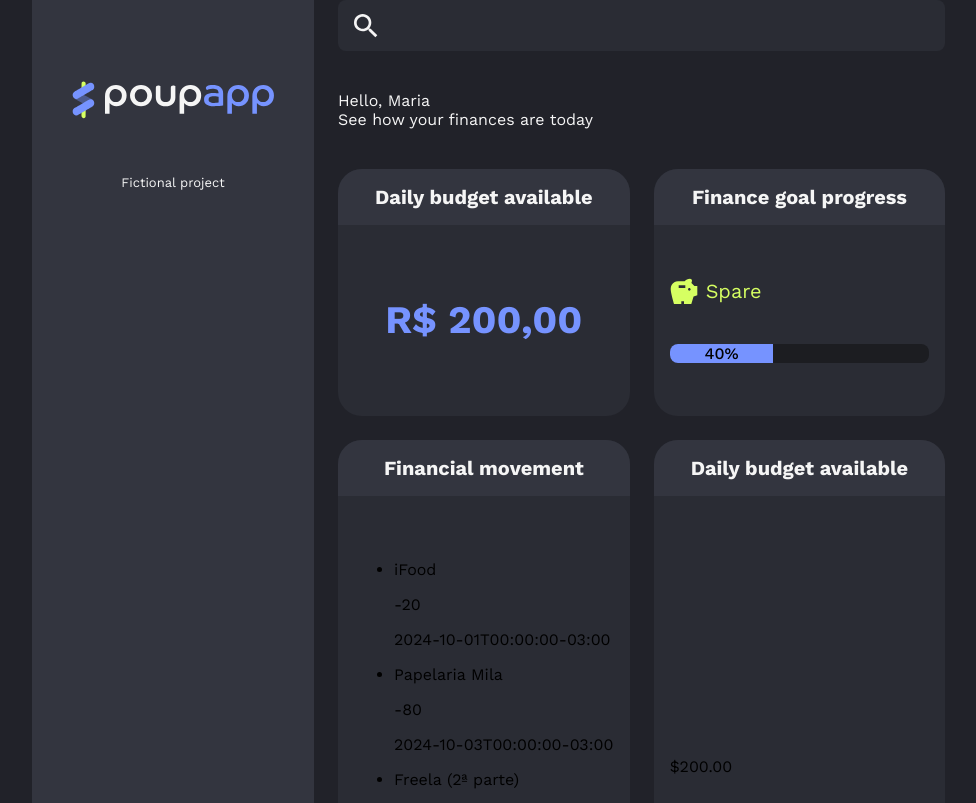
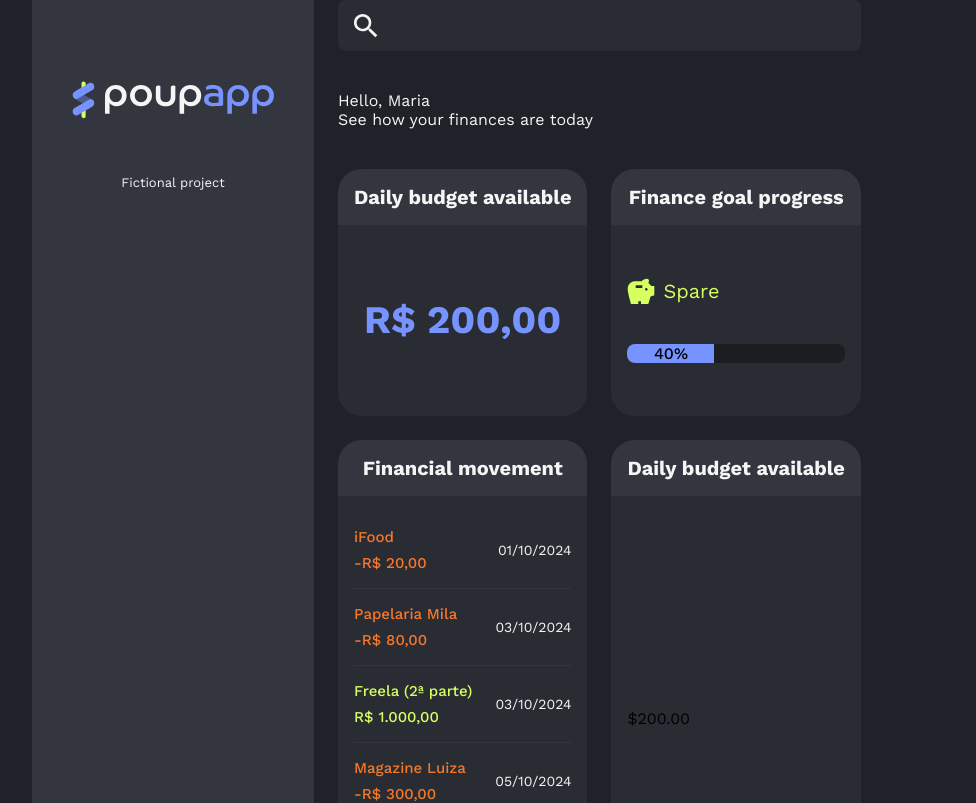
Before and after one commit to mclarafreireteles/poupapp, a React (Vite) app: page / in a window 1280 px wide. Shown: the top 803 px of the page, without its empty margins (8-984 px from the left). Built offline with nearby package versions, Linux system fonts and the light colour scheme.

Commit message:
style: styling transaction item

```diff
--- a/src/components/TransactionItem/index.jsx
+++ b/src/components/TransactionItem/index.jsx
@@ -1,12 +1,19 @@
+import styles from './transactionitem.module.css'
+
+const formatter = new Intl.NumberFormat("pt-BR", { style: "currency", currency: "BRL" });
+
 export const TransactionItem = ({ item }) => {
+
+    const detailsAddictionalClassname = item.value >= 0 ? styles.income : styles.expense
+
     return (
-        <div>
-            <div>
+        <div className={styles.transaction}>
+            <div className={[styles.details, detailsAddictionalClassname].join(' ')}>
                 <p>{item.description}</p>
-                <p>{item.value}</p>
+                <p>{formatter.format(item.value)}</p>
             </div>
-            <div>
-                {item.date}
+            <div className={styles.date}>
+                {new Date(item.date).toLocaleDateString('pt-BR')}
             </div>
         </div>
     )
--- /dev/null
+++ b/src/components/TransactionItem/transactionitem.module.css
@@ -0,0 +1,32 @@
+.transaction {
+    display: flex;
+    justify-content: space-between;
+    align-items: center;
+}
+
+.transaction p {
+    margin: 0;
+}
+
+.date {
+    color: var(--neutral-text);
+    font-size: 14px;
+    line-height: 20px;
+}
+
+.details {
+    display: flex;
+    flex-direction: column;
+    gap: 8px;
+    font-size: 15px;
+    line-height: 120%;
+    font-weight: 500;
+}
+
+.income {
+    color: var(--secondary-income);
+}
+
+.expense {
+    color: var(--secondary-expense);
+}
--- a/src/components/Transactions/index.jsx
+++ b/src/components/Transactions/index.jsx
@@ -1,6 +1,7 @@
 import { TransactionItem } from "../TransactionItem"
 import { Button } from "../Button"
 import { IconCurrency } from "../icons"
+import styles from './transactions.module.css'
 
 export const Transactions = () => {
 
@@ -13,7 +14,7 @@
 
     return (
         <>
-            <ul>
+            <ul className={styles.list}>
                 {items.map((transactionItem, index) => {
                     return (
                         <li key={index}>
--- /dev/null
+++ b/src/components/Transactions/transactions.module.css
@@ -0,0 +1,18 @@
+.list {
+    padding: 0;
+    margin: 0;
+    list-style: none;
+    margin-bottom: 48px;
+}
+
+.list li {
+    border-bottom: 1px solid var(--neutral-header);
+    padding-bottom: 16px;
+    margin-bottom: 16px;
+}
+
+.list .li:last-child {
+    border: none;
+    padding-bottom: 0;
+    margin-bottom: 0;
+}
```
